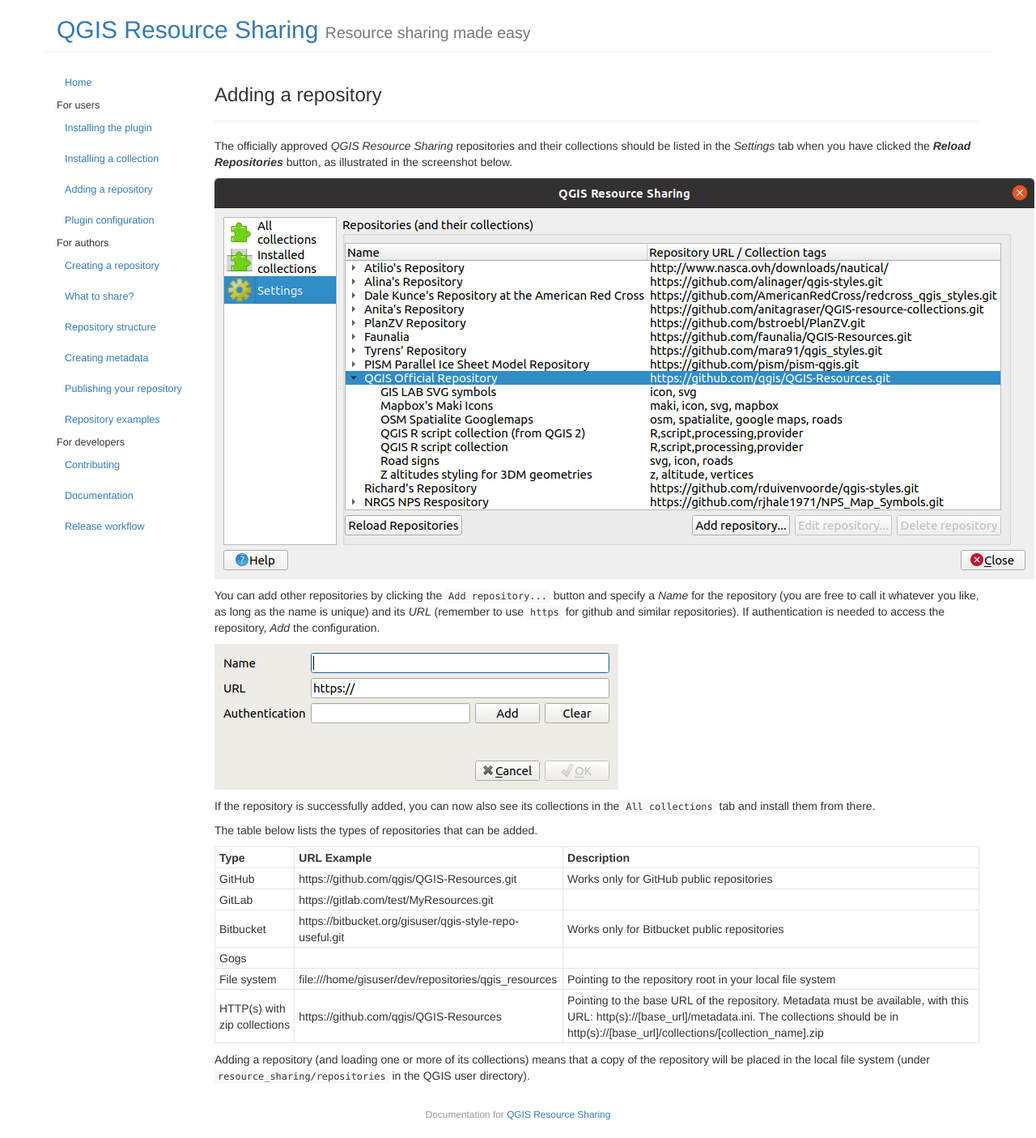
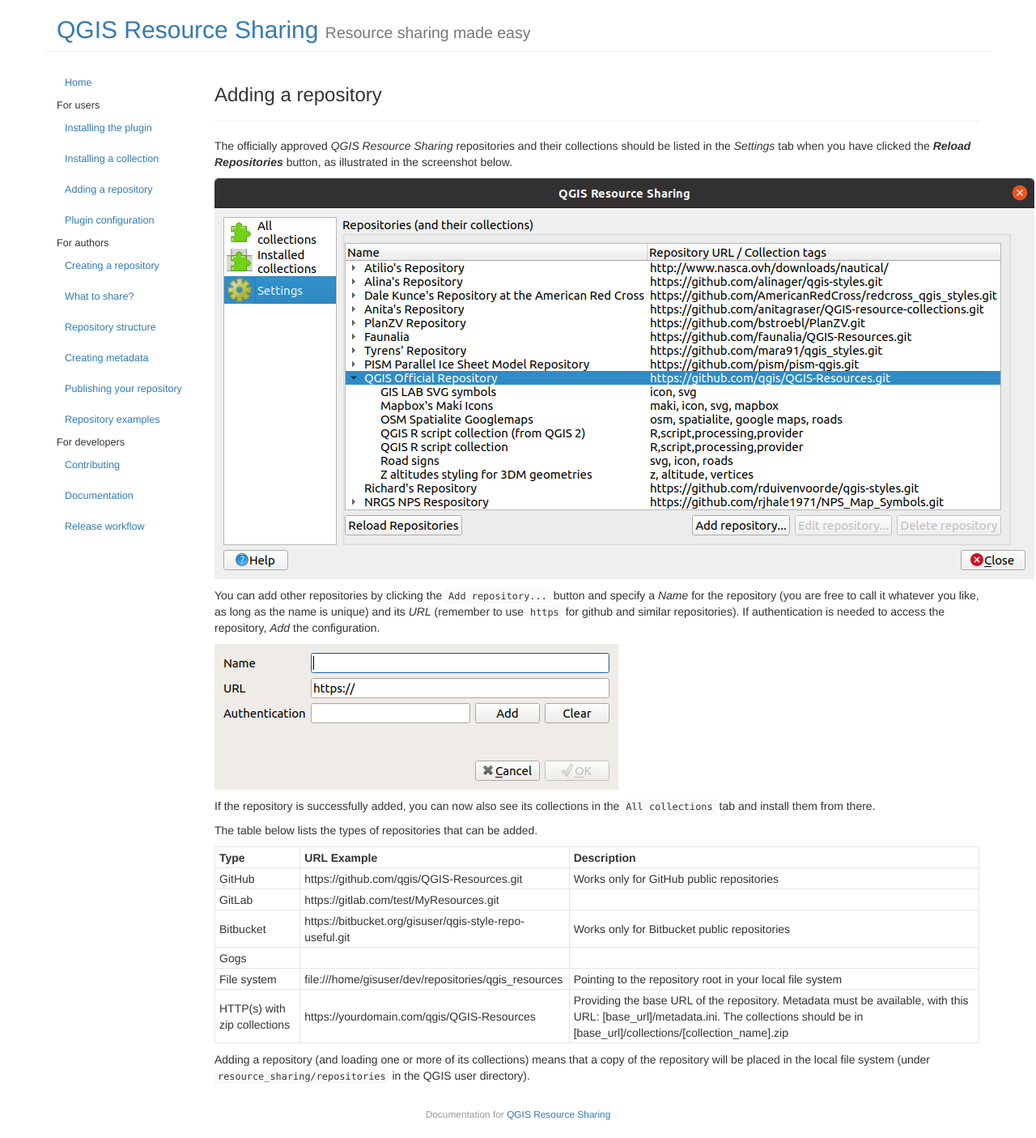
Before and after one commit to QGIS-Contribution/QGIS-ResourceSharing, a Jekyll site: the page built from _posts/2016-08-11-adding-repository.md, in a window 1280 px wide. Shown: the whole page at 81% size. Built offline with Jekyll 4.4.1, drawn with Linux system fonts in a browser that asks for light colours.

Commit message:
Update 2016-08-11-adding-repository.md

```diff
--- a/_posts/2016-08-11-adding-repository.md
+++ b/_posts/2016-08-11-adding-repository.md
@@ -34,7 +34,7 @@
 Bitbucket |  https://bitbucket.org/gisuser/qgis-style-repo-useful.git | Works only for Bitbucket public repositories
 Gogs |  |
 File system | file:///home/gisuser/dev/repositories/qgis_resources | Pointing to the repository root in your local file system
-HTTP(s) with zip collections | https://github.com/qgis/QGIS-Resources | Pointing to the base URL of the repository. Metadata must be available, with this URL: http(s)://[base_url]/metadata.ini. The collections should be in http(s)://[base_url]/collections/[collection_name].zip
+HTTP(s) with zip collections | https://yourdomain.com/qgis/QGIS-Resources | Providing the base URL of the repository. Metadata must be available, with this URL: [base_url]/metadata.ini. The collections should be in [base_url]/collections/[collection_name].zip
 
 Adding a repository (and loading one or more of its collections) means that
 a copy of the repository will be placed in the local file system
```
